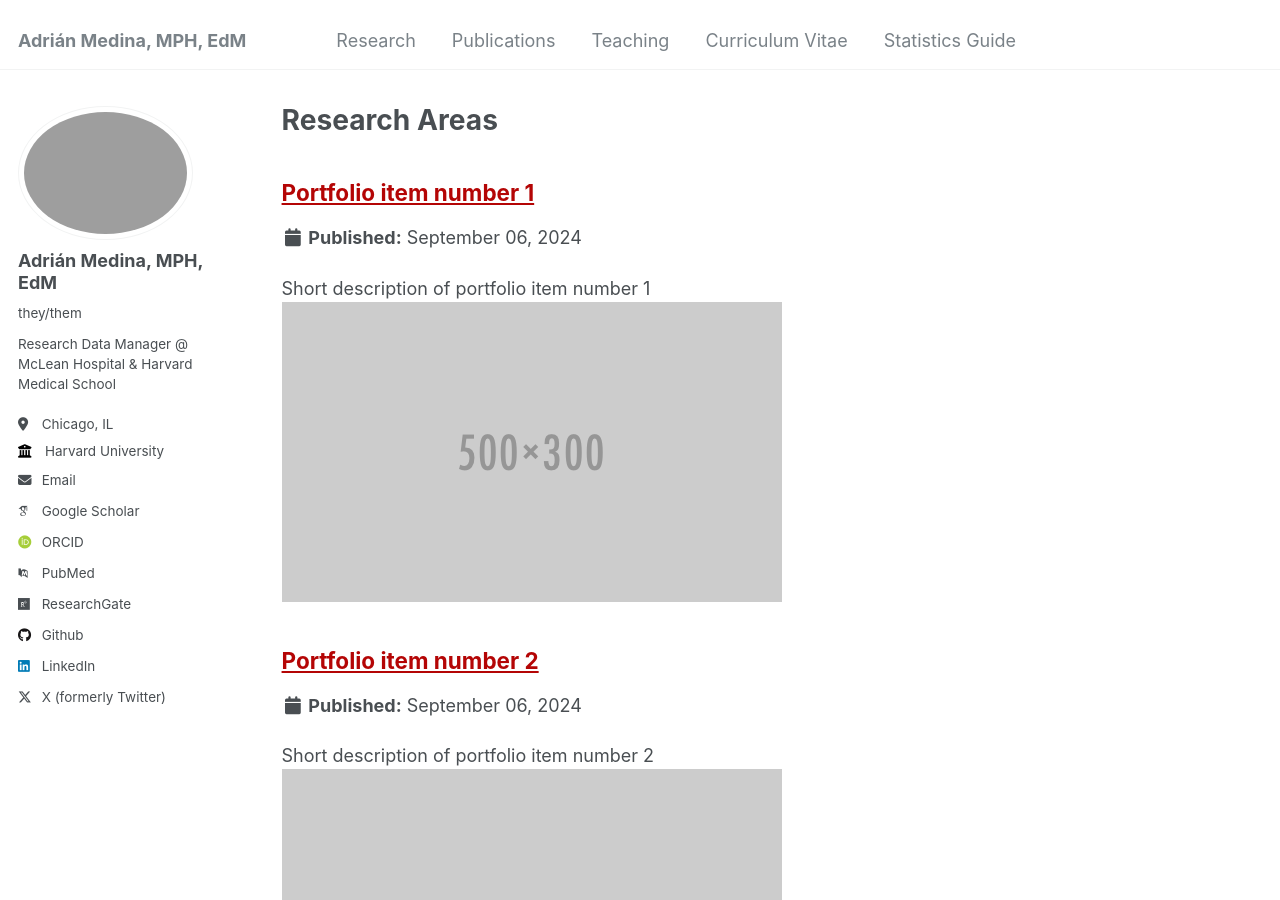
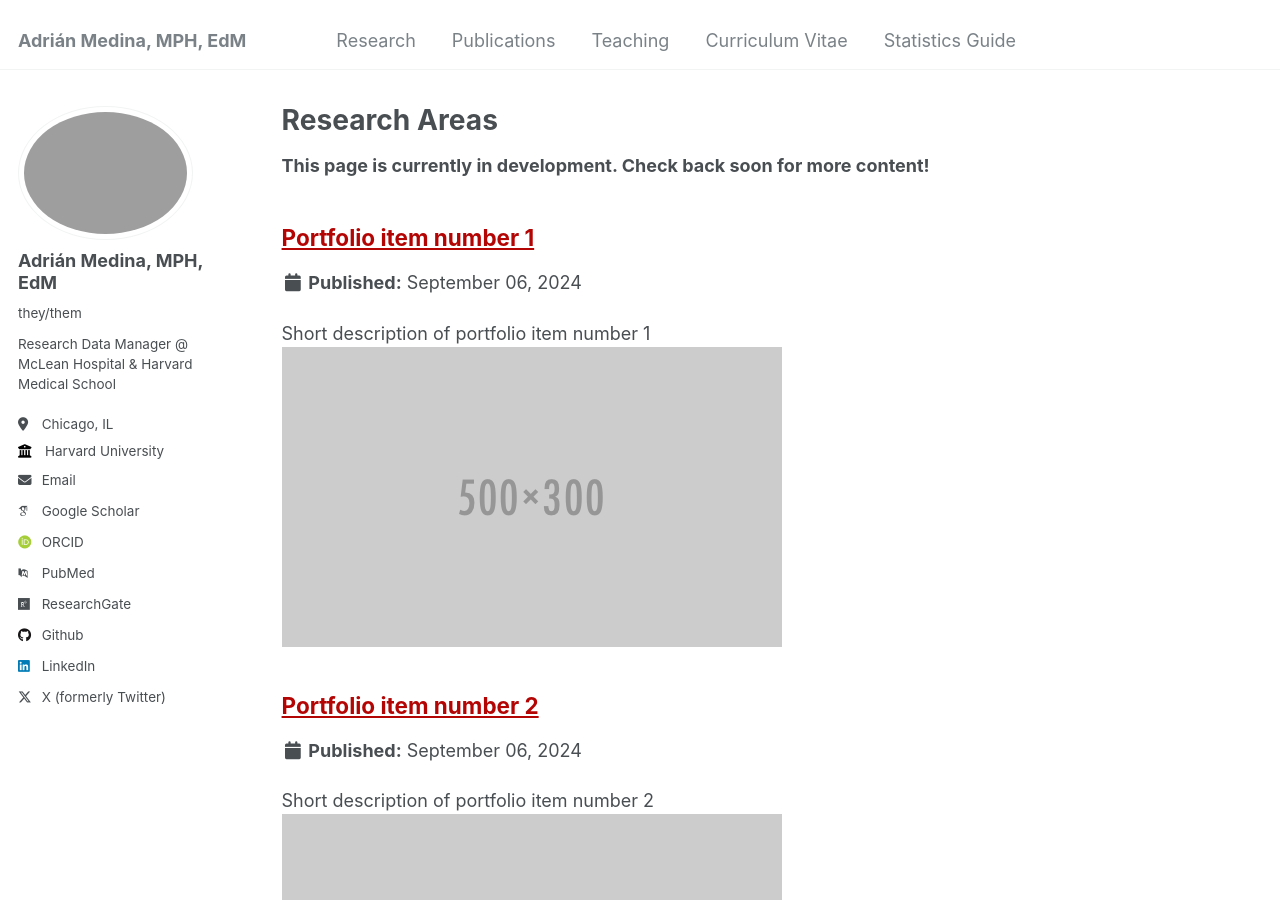
Before and after one commit to adrian-a-medina/adrian--medina.github.io, a Jekyll site: the page built from _pages/research.html, in a window 1280 px wide and 900 px high. Built offline with Jekyll 4.4.1, drawn with Linux system fonts in a browser that asks for light colours; some web fonts are replaced.

Commit message:
Update research.html

```diff
--- a/_pages/research.html
+++ b/_pages/research.html
@@ -7,6 +7,9 @@ author_profile: true
 
 {% include base_path %}
 
+<!-- Development Notice -->
+<p><strong>This page is currently in development. Check back soon for more content!</strong></p>
+
 
 {% for post in site.research %}
   {% include archive-single.html %}
```
